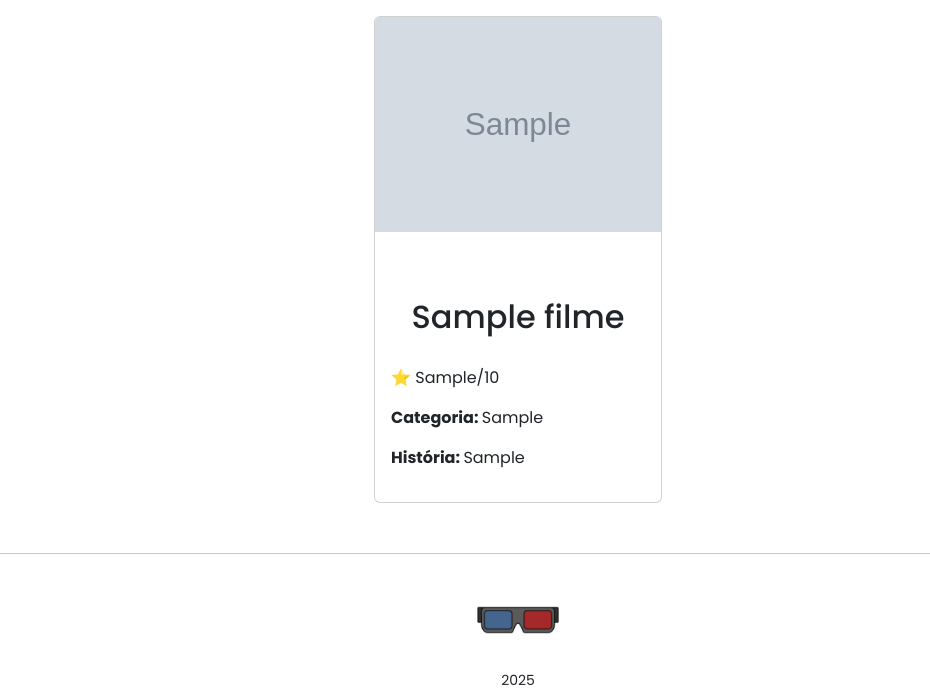
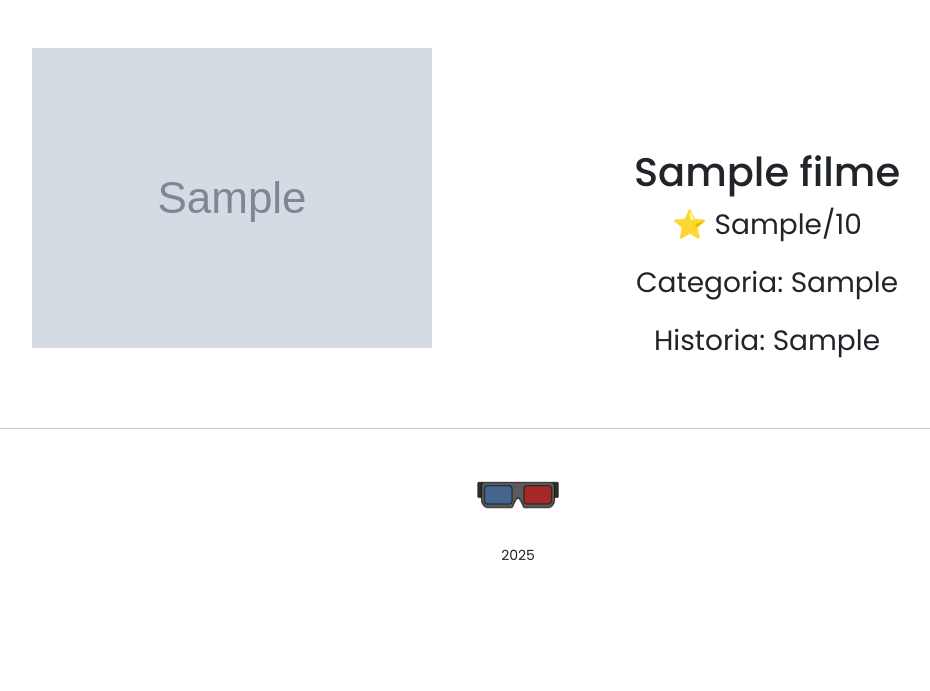
Before and after one commit to enzGL/php003, a PHP site: page /umfilme.php?id=1 in a window 1280 px wide. Shown: the part 244-935 px from the top of the page, without its empty margins (122-1052 px from the left). After the commit the page ends 804 px from the top, so only its background shows below. Run offline with PHP 8.4, Linux system fonts and the light colour scheme; tables that the repository leaves empty or names only in its code hold one stand-in row (values such as "Sample post"); grey boxes marked "Sample" are stand-in pictures.

Commit message:
termino do site

```diff
--- a/conexao.php
+++ b/conexao.php
@@ -3,7 +3,7 @@
  $bd = "movieflix";
  $usuario = "root";
  $senha = "";
- $id = $_GET['id'] ?? 0;
+ $id = $_GET['id'] ?? 0; //Recuperar info do id
 
  $conexao = mysqli_connect($servidor, $usuario, $senha, $bd);
  if (!$conexao) {
--- a/listadefilmes.php
+++ b/listadefilmes.php
@@ -19,7 +19,7 @@ include "cabecalho.php";
                     <div class="card-body">
                         <h5 class="card-title"><?= $linha['titulo']; ?></h5>
                         <p class="card-text">⭐ <?= $linha['avaliacao']; ?>/10</p>
-                        <a href="umfilme.php?id=<?= $linha['id'] ?>" class="btn btn-primary">Veja Detalhes</a>
+                        <a href="umfilme.php?id=<?= $linha['id'];?>" class="btn btn-primary">Veja Detalhes</a>
                     </div>
                 </div>
             </div>
--- a/umfilme.php
+++ b/umfilme.php
@@ -1,26 +1,37 @@
 <?php
 include "cabecalho.php";
+
 ?>
 <div class="container">
     <?php
-    include "conexao.php";
-    $sql = "SELECT * FROM filmes WHERE id = $id";
-    $resultado = mysqli_query($conexao, $sql);
+    include "conexao.php"; //Conexão com bd
+    $sql = "SELECT * FROM filmes WHERE id = $id"; //Montar sql
+    $resultado = mysqli_query($conexao, $sql); //Execução do slq
 
-    while ($linha = mysqli_fetch_assoc($resultado)) {
+    while ($linha = mysqli_fetch_assoc($resultado)) { //Laço com as infos do filme
+        $foto = $linha['foto'];
+        $nome = $linha['titulo'];
+        $avaliacao = $linha['avaliacao'];
+        $categoria = $linha['categoria'];
+        $historia = $linha['historia'];
     ?>
-        <div class="card mx-auto d-block mt-3" style="width: 18rem;">
-            <img src="<?= $linha['foto']; ?>" class="card-img-top">
-            <div class="card-body">
-                <h2 class="card-text"><?= $linha['titulo']; ?></h2>
-                <p>⭐ <?= $linha['avaliacao']; ?>/10</p>
-                <p><strong>Categoria: </strong><?= $linha['categoria']; ?></p>
-                <p><strong>História: </strong><?= $linha['historia']; ?></p>
+
+        <div class="container">
+            <div class="row mx-5 mt-5">
+                <div class="col">
+                    <img src="<?= $foto ?>" class="img-fluid" style="max-width: 500px">
+                </div>
+                <div class="col text-center fs-3" style="margin-top: 100px;">
+                        <h5 class="fs-1"><?= $nome ?></h5>
+                        <p>⭐ <?= $avaliacao ?>/10</p>
+                        <p>Categoria: <?= $categoria ?></p>
+                        <p>Historia: <?= $historia ?></p>
+                </div>
             </div>
         </div>
     <?php
     }
-    mysqli_close($conexao);
+    mysqli_close($conexao); //Fechar a conexão com bd
     ?>
 </div>
 <?php include "rodape.php"; ?>
```
